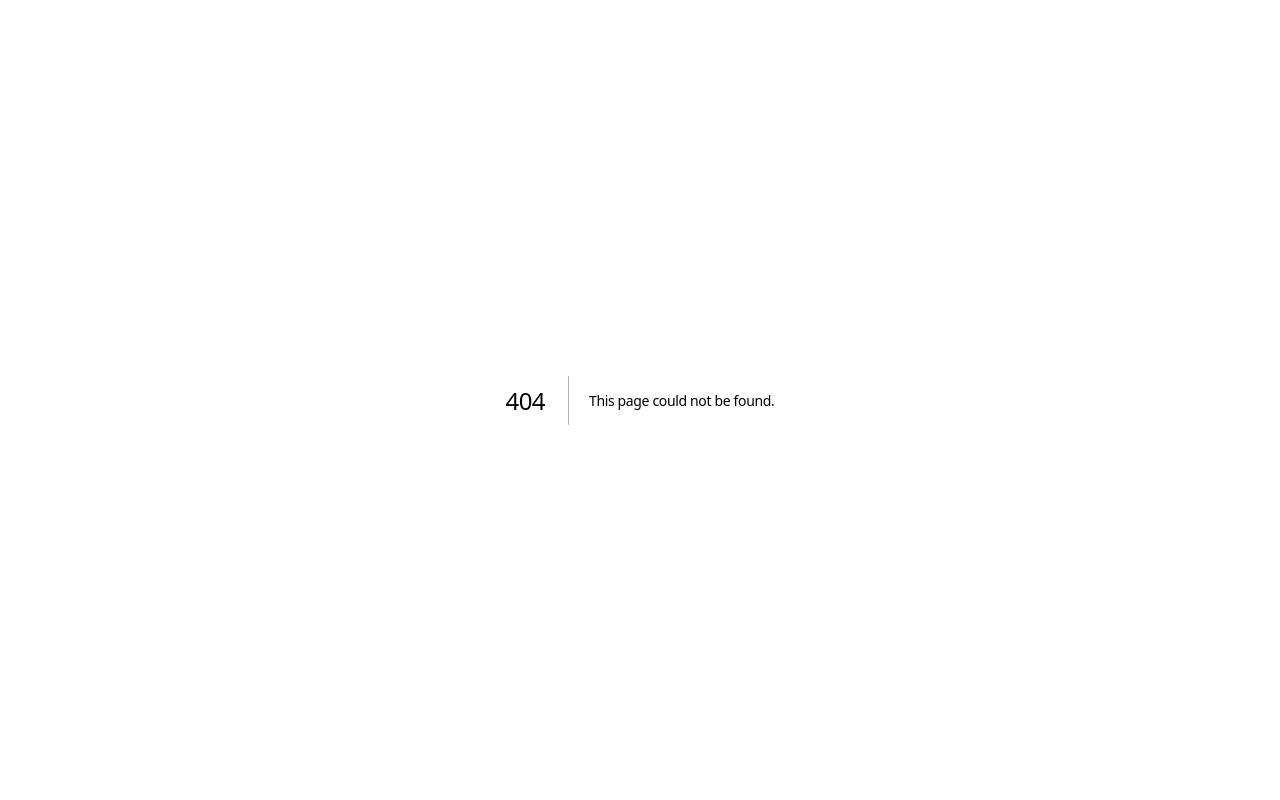
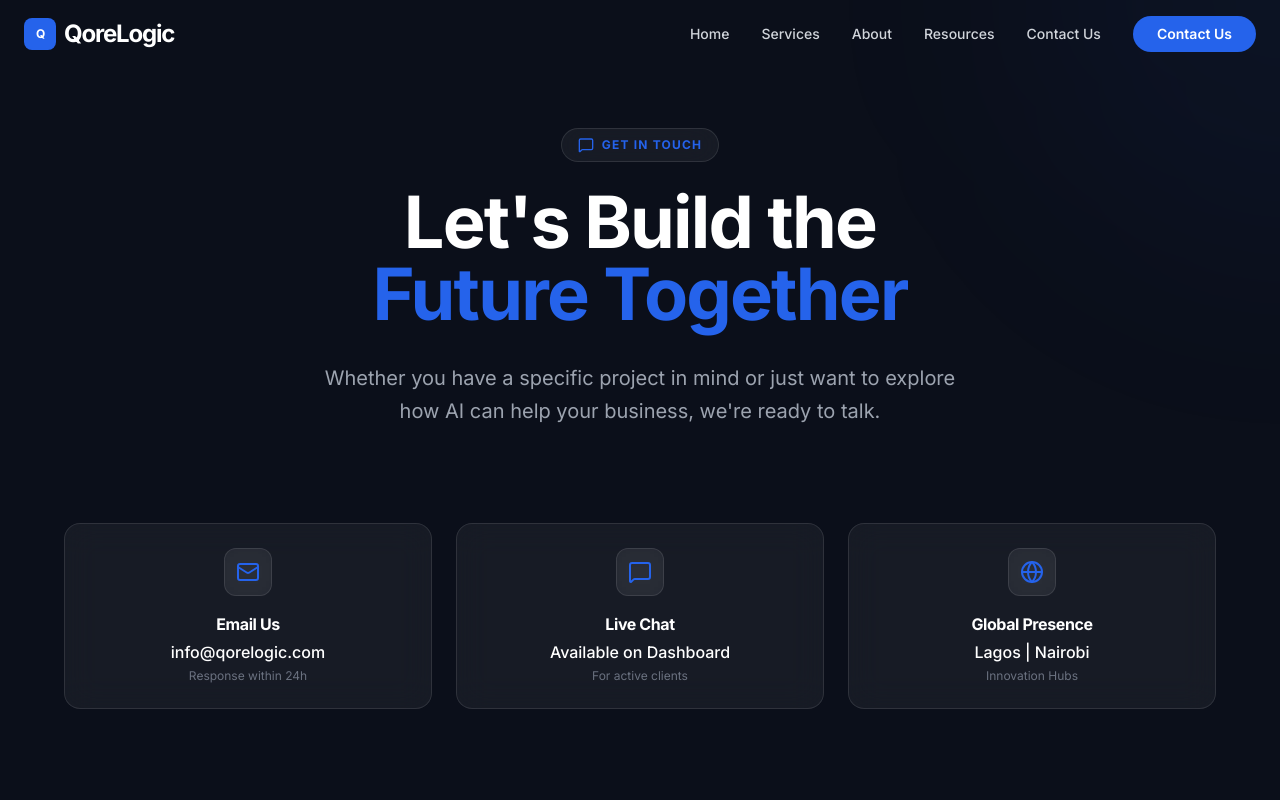
Before and after one commit to Sammione/samweb, a Next.js app: page /contact in a window 1280 px wide. Before the commit this address had no page. Shown: the top 800 px of the page. Built offline with nearby package versions, Linux system fonts and the light colour scheme.

Commit message:
Ultra-Minimal Homepage: Simplified to a dual-portal (Services/Academy), updated Navbar to user's exact specification, and added a dedicated Contact Us page.

```diff
--- /dev/null
+++ b/src/app/contact/page.tsx
@@ -0,0 +1,85 @@
+"use client";
+
+import Navbar from "@/components/Navbar";
+import Footer from "@/components/Footer";
+import ContactForm from "@/components/ContactForm";
+import { motion } from "framer-motion";
+import { Mail, MessageSquare, Globe } from "lucide-react";
+
+export default function ContactPage() {
+    return (
+        <main className="min-h-screen bg-[#0B0F1A]">
+            <Navbar />
+
+            {/* Hero Section */}
+            <section className="pt-32 pb-12 section-padding relative overflow-hidden">
+                <div className="absolute top-0 right-0 w-[500px] h-[500px] bg-secondary/5 blur-[120px] rounded-full -mr-64 -mt-64" />
+
+                <div className="max-w-4xl mx-auto relative z-10 text-center">
+                    <motion.div
+                        initial={{ opacity: 0, y: 20 }}
+                        animate={{ opacity: 1, y: 0 }}
+                        className="inline-flex items-center gap-2 px-4 py-2 glass rounded-full mb-6"
+                    >
+                        <MessageSquare className="w-4 h-4 text-secondary" />
+                        <span className="text-xs font-bold uppercase tracking-widest text-secondary">
+                            Get In Touch
+                        </span>
+                    </motion.div>
+
+                    <motion.h1
+                        initial={{ opacity: 0, y: 20 }}
+                        animate={{ opacity: 1, y: 0 }}
+                        transition={{ delay: 0.1 }}
+                        className="text-5xl md:text-7xl font-bold mb-8"
+                    >
+                        Let&apos;s Build the <br />
+                        <span className="text-secondary text-glow">Future Together</span>
+                    </motion.h1>
+
+                    <motion.p
+                        initial={{ opacity: 0, y: 20 }}
+                        animate={{ opacity: 1, y: 0 }}
+                        transition={{ delay: 0.2 }}
+                        className="text-gray-400 text-xl max-w-2xl mx-auto leading-relaxed"
+                    >
+                        Whether you have a specific project in mind or just want to explore
+                        how AI can help your business, we&apos;re ready to talk.
+                    </motion.p>
+                </div>
+            </section>
+
+            {/* Contact Info Cards */}
+            <section className="py-12 section-padding">
+                <div className="grid md:grid-cols-3 gap-6 max-w-6xl mx-auto">
+                    {[
+                        { icon: <Mail className="w-6 h-6" />, title: "Email Us", detail: "info@qorelogic.com", sub: "Response within 24h" },
+                        { icon: <MessageSquare className="w-6 h-6" />, title: "Live Chat", detail: "Available on Dashboard", sub: "For active clients" },
+                        { icon: <Globe className="w-6 h-6" />, title: "Global Presence", detail: "Lagos | Nairobi", sub: "Innovation Hubs" }
+                    ].map((info, i) => (
+                        <motion.div
+                            key={i}
+                            initial={{ opacity: 0, y: 20 }}
+                            whileInView={{ opacity: 1, y: 0 }}
+                            viewport={{ once: true }}
+                            transition={{ delay: i * 0.1 }}
+                            className="glass-card text-center group hover:bg-white/[0.08]"
+                        >
+                            <div className="w-12 h-12 glass rounded-xl flex items-center justify-center text-secondary mx-auto mb-4 group-hover:scale-110 transition-transform">
+                                {info.icon}
+                            </div>
+                            <h3 className="font-bold mb-1">{info.title}</h3>
+                            <p className="text-white font-medium mb-1">{info.detail}</p>
+                            <p className="text-xs text-gray-500">{info.sub}</p>
+                        </motion.div>
+                    ))}
+                </div>
+            </section>
+
+            {/* Main Contact Form Section */}
+            <ContactForm />
+
+            <Footer />
+        </main>
+    );
+}
--- a/src/app/page.tsx
+++ b/src/app/page.tsx
@@ -1,38 +1,74 @@
+"use client";
+
 import Link from "next/link";
 import Navbar from "@/components/Navbar";
-import Hero from "@/components/Hero";
-import ContactForm from "@/components/ContactForm";
 import Footer from "@/components/Footer";
+import { motion } from "framer-motion";
+import { Cpu, GraduationCap, ArrowRight } from "lucide-react";
 
 export default function Home() {
   return (
-    <main className="min-h-screen bg-[#0B0F1A]">
+    <main className="min-h-screen bg-[#0B0F1A] flex flex-col">
       <Navbar />
-      <Hero />
 
-      {/* Brief Teaser Section */}
-      <section className="py-24 relative overflow-hidden">
-        <div className="max-w-7xl mx-auto section-padding">
-          <div className="grid md:grid-cols-2 gap-8">
-            <Link href="/services" className="glass-card group p-10 hover:border-secondary/50 transition-all">
-              <h3 className="text-3xl font-bold mb-4">Enterprise Services</h3>
-              <p className="text-gray-400 mb-6 text-lg">Custom AI development, data analysis, and strategic research for infrastructure and growth.</p>
-              <span className="text-secondary font-bold flex items-center gap-2 group-hover:gap-4 transition-all">
-                Learn More <div className="w-5 h-5">→</div>
-              </span>
-            </Link>
-            <Link href="/academy" className="glass-card group p-10 hover:border-secondary/50 transition-all">
-              <h3 className="text-3xl font-bold mb-4">AI Academy</h3>
-              <p className="text-gray-400 mb-6 text-lg">Industry-leading training programs designed to transform you into a skilled AI professional.</p>
-              <span className="text-secondary font-bold flex items-center gap-2 group-hover:gap-4 transition-all">
-                View All Courses <div className="w-5 h-5">→</div>
-              </span>
-            </Link>
-          </div>
+      {/* Selection Portal */}
+      <div className="flex-1 flex flex-col lg:flex-row relative">
+        {/* Background Decoration */}
+        <div className="absolute inset-0 overflow-hidden pointer-events-none">
+          <div className="absolute top-1/2 left-1/2 -translate-x-1/2 -translate-y-1/2 w-[800px] h-[800px] bg-secondary/10 rounded-full blur-[150px] animate-pulse" />
         </div>
-      </section>
 
-      <ContactForm />
+        {/* Services Section */}
+        <Link
+          href="/services"
+          className="group relative flex-1 flex flex-col items-center justify-center p-12 overflow-hidden border-b lg:border-b-0 lg:border-r border-white/5 hover:bg-white/[0.02] transition-all duration-700"
+        >
+          <div className="absolute inset-0 bg-gradient-to-br from-secondary/5 via-transparent to-transparent opacity-0 group-hover:opacity-100 transition-opacity duration-700" />
+
+          <motion.div
+            initial={{ opacity: 0, scale: 0.9 }}
+            animate={{ opacity: 1, scale: 1 }}
+            transition={{ duration: 0.8, ease: "easeOut" }}
+            className="relative z-10 text-center"
+          >
+            <div className="w-24 h-24 lg:w-32 lg:h-32 glass rounded-[2.5rem] flex items-center justify-center text-secondary mb-10 mx-auto group-hover:scale-110 group-hover:rotate-6 transition-all duration-700 shadow-2xl shadow-secondary/10">
+              <Cpu className="w-12 h-12 lg:w-16 lg:h-16" />
+            </div>
+            <h2 className="text-5xl md:text-7xl lg:text-8xl font-black mb-6 tracking-tighter uppercase transition-colors group-hover:text-secondary group-hover:italic">
+              Services
+            </h2>
+            <div className="flex items-center justify-center gap-3 text-gray-500 font-bold uppercase tracking-[0.3em] text-xs md:text-sm translate-y-4 opacity-0 group-hover:translate-y-0 group-hover:opacity-100 transition-all duration-700">
+              Enterprise AI <ArrowRight className="w-5 h-5 text-secondary" />
+            </div>
+          </motion.div>
+        </Link>
+
+        {/* Academy Section */}
+        <Link
+          href="/academy"
+          className="group relative flex-1 flex flex-col items-center justify-center p-12 overflow-hidden hover:bg-white/[0.02] transition-all duration-700"
+        >
+          <div className="absolute inset-0 bg-gradient-to-bl from-secondary/5 via-transparent to-transparent opacity-0 group-hover:opacity-100 transition-opacity duration-700" />
+
+          <motion.div
+            initial={{ opacity: 0, scale: 0.9 }}
+            animate={{ opacity: 1, scale: 1 }}
+            transition={{ duration: 0.8, delay: 0.2, ease: "easeOut" }}
+            className="relative z-10 text-center"
+          >
+            <div className="w-24 h-24 lg:w-32 lg:h-32 glass rounded-[2.5rem] flex items-center justify-center text-secondary mb-10 mx-auto group-hover:scale-110 group-hover:-rotate-6 transition-all duration-700 shadow-2xl shadow-secondary/10">
+              <GraduationCap className="w-12 h-12 lg:w-16 lg:h-16" />
+            </div>
+            <h2 className="text-5xl md:text-7xl lg:text-8xl font-black mb-6 tracking-tighter uppercase transition-colors group-hover:text-secondary group-hover:italic">
+              Academy
+            </h2>
+            <div className="flex items-center justify-center gap-3 text-gray-500 font-bold uppercase tracking-[0.3em] text-xs md:text-sm translate-y-4 opacity-0 group-hover:translate-y-0 group-hover:opacity-100 transition-all duration-700">
+              Professional Training <ArrowRight className="w-5 h-5 text-secondary" />
+            </div>
+          </motion.div>
+        </Link>
+      </div>
+
       <Footer />
     </main>
   );
--- a/src/app/products/[id]/page.tsx
+++ b/src/app/products/[id]/page.tsx
@@ -101,7 +101,7 @@ export default function ProductDetailPage() {
                 <div className="text-center">
                     <h1 className="text-6xl font-bold mb-4">404</h1>
                     <p className="text-xl text-gray-400 mb-8">Product not found</p>
-                    <Link href="/#products" className="btn-primary">Return Home</Link>
+                    <Link href="/services" className="btn-primary">Return to Services</Link>
                 </div>
             </div>
         );
@@ -116,9 +116,9 @@ export default function ProductDetailPage() {
                 <div className="absolute top-0 right-0 w-[500px] h-[500px] bg-secondary/10 blur-[120px] rounded-full -mr-64 -mt-64" />
 
                 <div className="max-w-6xl mx-auto relative z-10">
-                    <Link href="/#products" className="inline-flex items-center gap-2 text-gray-400 hover:text-white transition-colors mb-12 group">
+                    <Link href="/services" className="inline-flex items-center gap-2 text-gray-400 hover:text-white transition-colors mb-12 group">
                         <ArrowLeft className="w-4 h-4 group-hover:-translate-x-1 transition-transform" />
-                        Back to Core Technologies
+                        Back to Services
                     </Link>
 
                     <div className="grid lg:grid-cols-2 gap-16 items-start">
--- a/src/components/Footer.tsx
+++ b/src/components/Footer.tsx
@@ -50,7 +50,7 @@ export default function Footer() {
                             <li><Link href="/about" className="text-gray-400 hover:text-white transition-colors">About Mission</Link></li>
                             <li><Link href="/about" className="text-gray-400 hover:text-white transition-colors">The Founder</Link></li>
                             <li><Link href="/resources" className="text-gray-400 hover:text-white transition-colors">Resources</Link></li>
-                            <li><Link href="/#contact" className="text-gray-400 hover:text-white transition-colors">Contact Us</Link></li>
+                            <li><Link href="/contact" className="text-gray-400 hover:text-white transition-colors">Contact Us</Link></li>
                         </ul>
                     </div>
 
--- a/src/components/Navbar.tsx
+++ b/src/components/Navbar.tsx
@@ -20,9 +20,9 @@ export default function Navbar() {
     const navLinks = [
         { name: "Home", href: "/" },
         { name: "Services", href: "/services" },
-        { name: "Academy", href: "/academy" },
         { name: "About", href: "/about" },
         { name: "Resources", href: "/resources" },
+        { name: "Contact Us", href: "/contact" },
     ];
 
     return (
```
